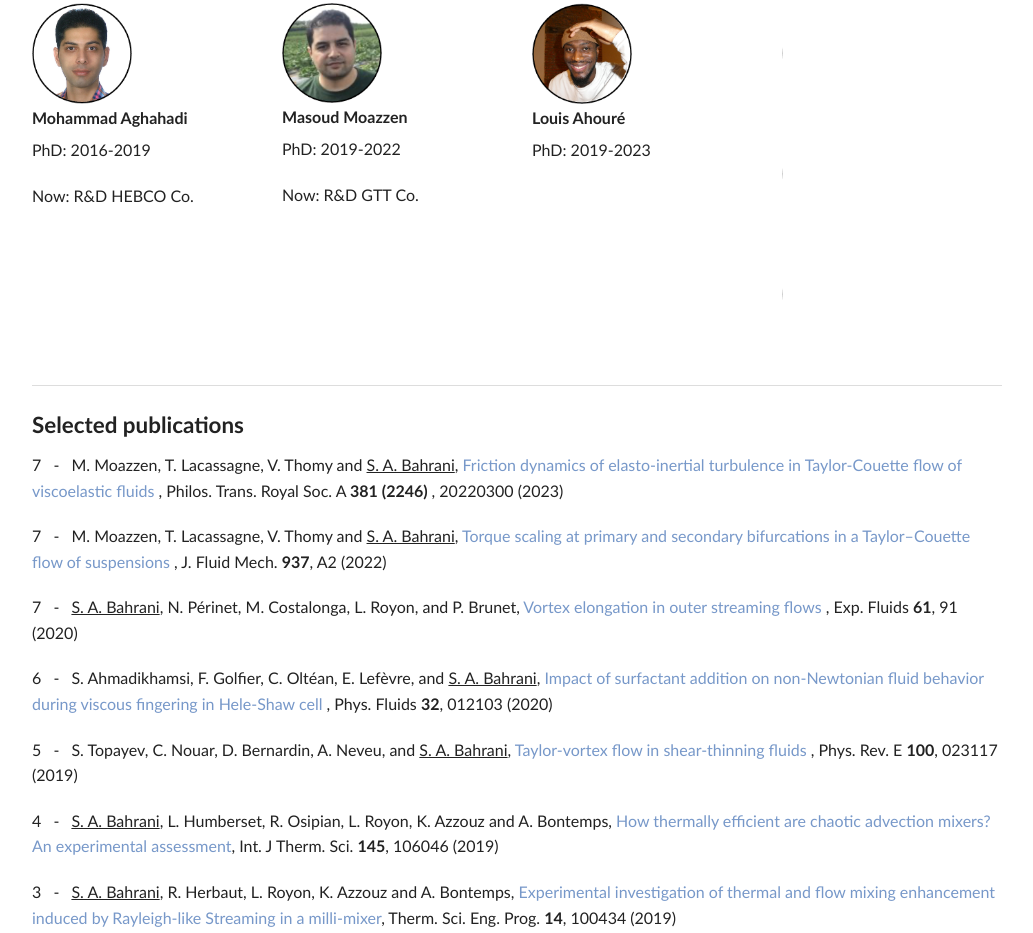
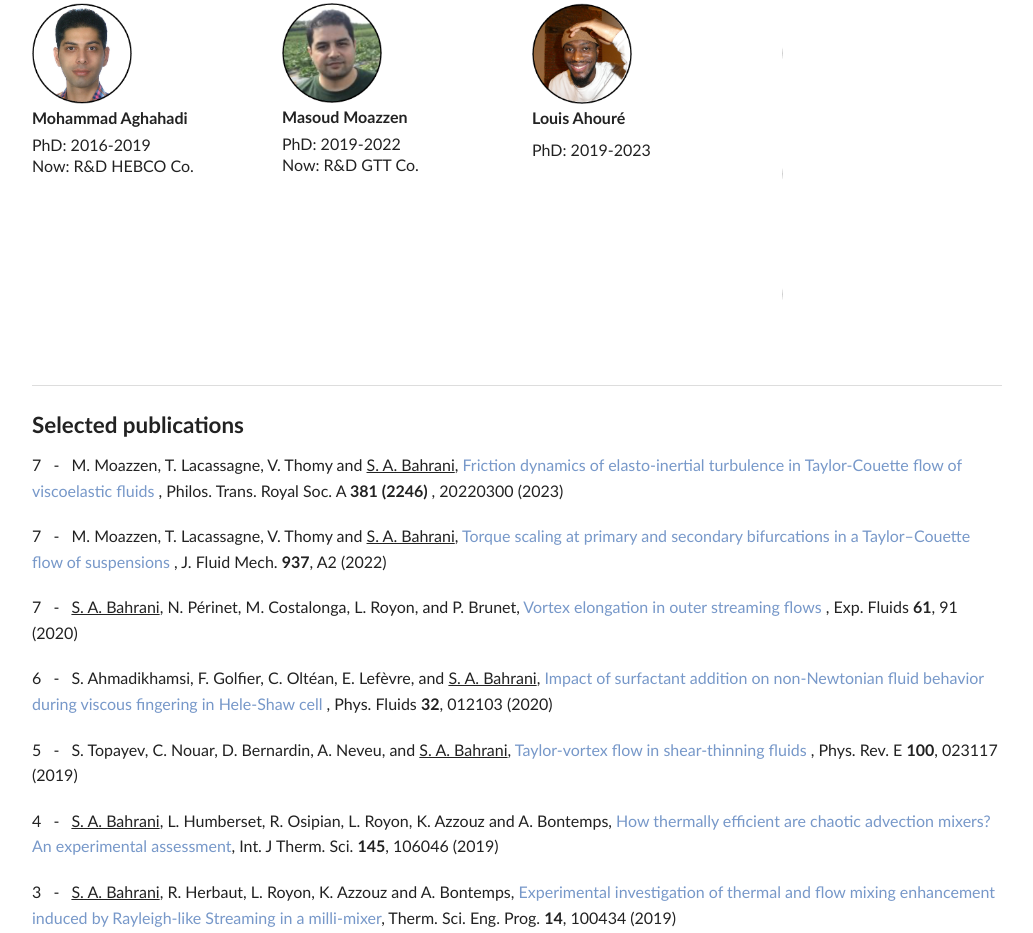
Before and after one commit to amirbahrani/amirbahrani, a plain HTML site: page index.html in a window 1280 px wide. Shown: the part 2611-3544 px from the top of the page, without its empty margins (123-1156 px from the left). Drawn offline with Linux system fonts and the light colour scheme; files whose address does not match are found by name.

Commit message:
Update index.html

```diff
--- a/index.html
+++ b/index.html
@@ -256,14 +256,14 @@ instance, the origin of sea-spray.</sujtext>
 	<div class="large-3 columns">
 		<img src="Amir%20Bahrani_fichiers/photo-MA.png" width="100" height="100" />
 		<h6> Mohammad Aghahadi </h6>
-		<p> PhD: 2016-2019 </p>
+		<h8> PhD: 2016-2019 </h8>
 		<p> Now: R&D HEBCO Co. </p>
 	</div>
 
 	<div class="large-3 columns">
 		<img src="Amir%20Bahrani_fichiers/photo-MM.png" width="100" height="100" />
 		<h6> Masoud Moazzen </h6>
-		<p> PhD: 2019-2022 </p>
+		<h8> PhD: 2019-2022 </h8>
 		<p> Now: R&D GTT Co. </p>
 	</div>
 
```
